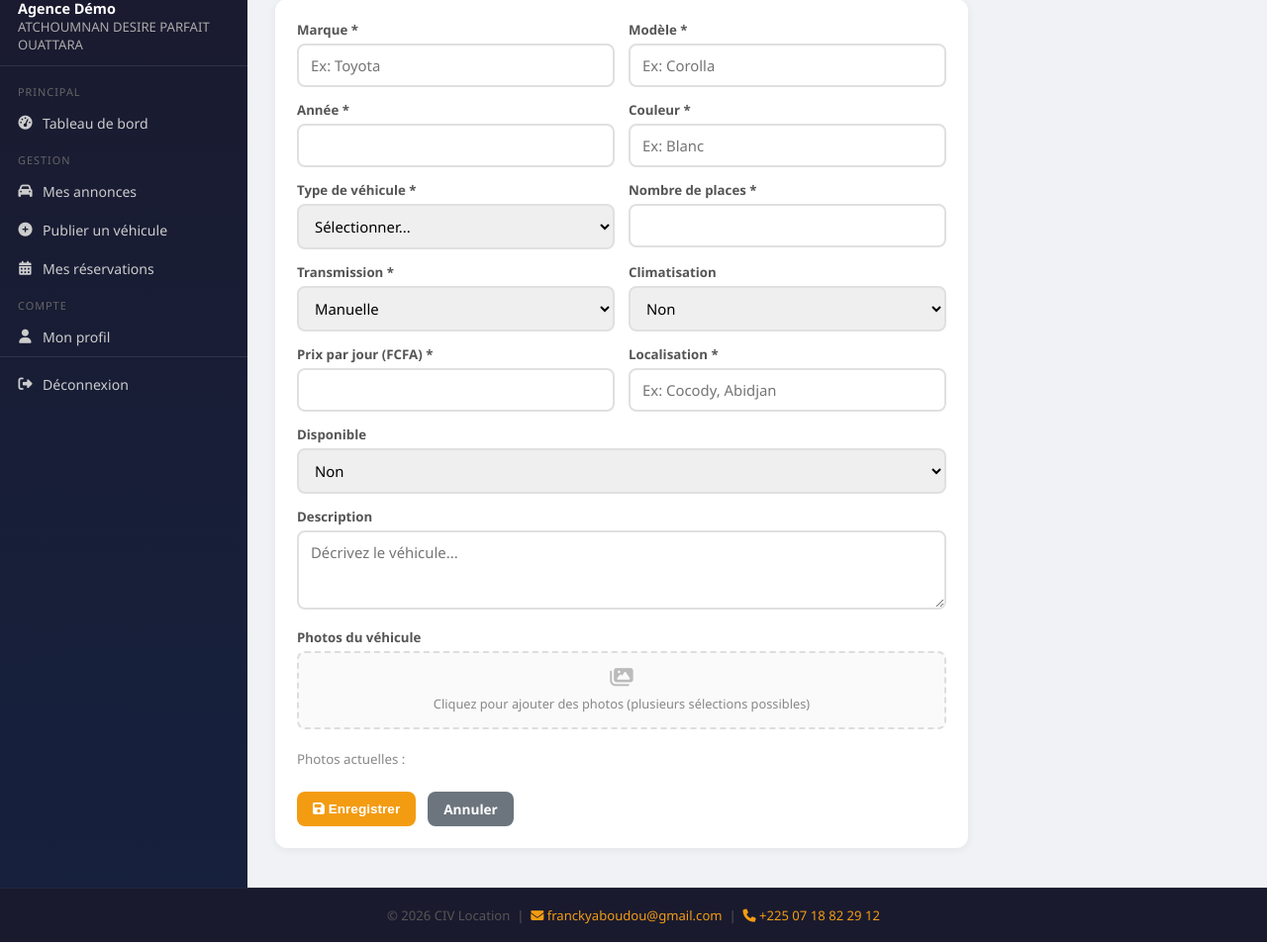
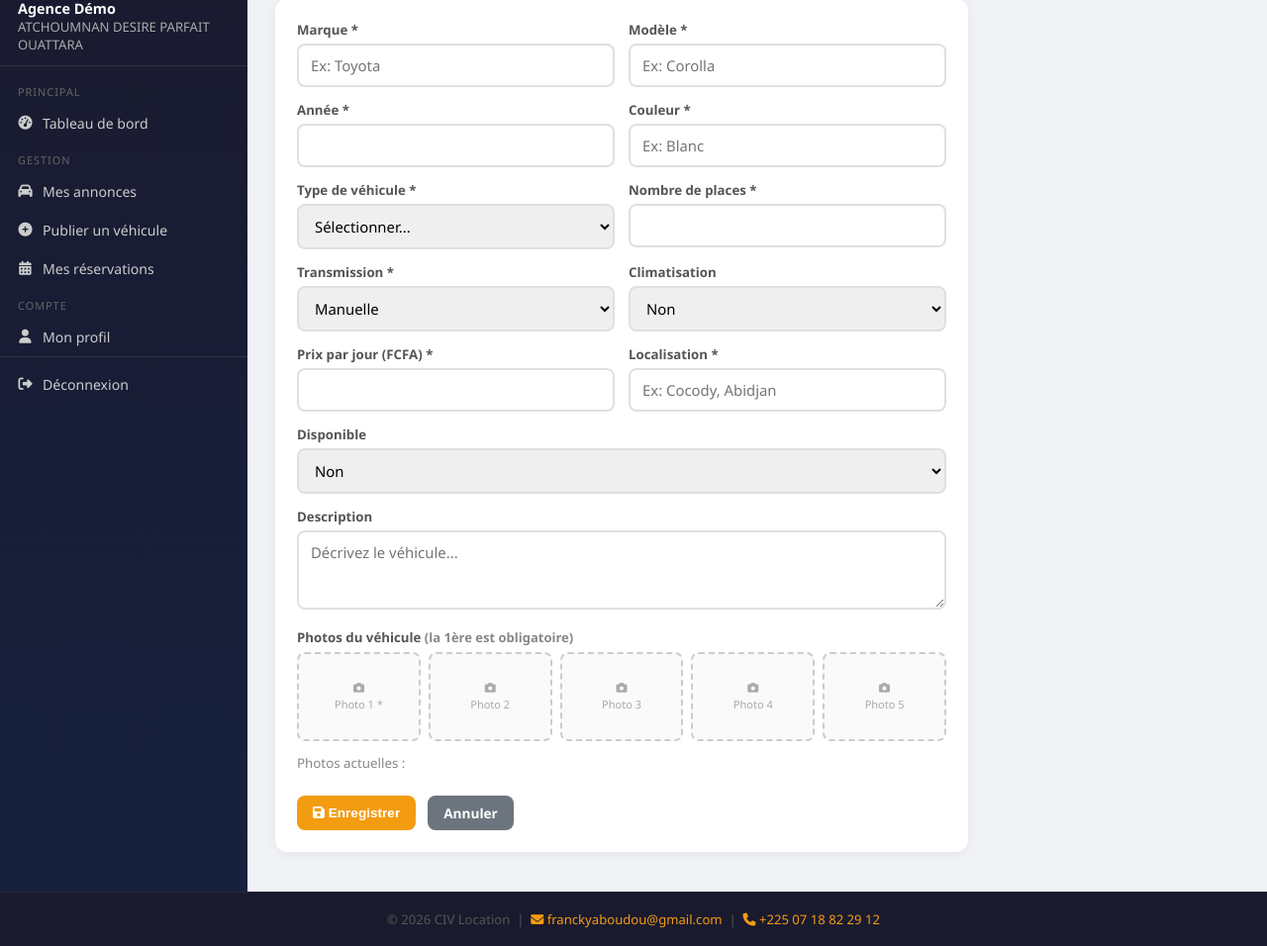
Before and after one commit to ouattaradesireparfait-ux/civ_location, a Django app: template partenaire/templates/partenaire/annonce_form.html in a window 1280 px wide. Shown: the part 86-1042 px from the top of the page at 99% size. Run offline with Django 4.2, Linux system fonts and the light colour scheme; the template is opened without the code that fills it: values that come from a table or form of the project are taken from there, others are empty; data comes from the database, SQL or seed files in the repository.

Commit message:
ajout de photos dans les annonces

```diff
--- a/partenaire/templates/partenaire/annonce_form.html
+++ b/partenaire/templates/partenaire/annonce_form.html
@@ -49,14 +49,34 @@
           </select>
         </div>
         <div class="form-groupe"><label>Description</label><textarea name="description" style="min-height:80px;resize:vertical" placeholder="Décrivez le véhicule...">{{ vehicule.description|default:'' }}</textarea></div>
+
+        <!-- Section 5 photos -->
         <div class="form-groupe">
-          <label>Photos du véhicule</label>
-          <div class="upload-zone" onclick="document.getElementById('photos').click()">
-            <i class="fas fa-images"></i>
-            <p>Cliquez pour ajouter des photos (plusieurs sélections possibles)</p>
-            <input type="file" id="photos" name="photos" accept="image/*" multiple onchange="previewPhotos(this)">
+          <label>Photos du véhicule <span style="color:#888;font-size:13px">(la 1ère est obligatoire)</span></label>
+          <div style="display:grid;grid-template-columns:repeat(5,1fr);gap:8px;margin-top:6px">
+
+            <!-- Photo 1 : requise -->
+            <div>
+              <div class="slot-photo" onclick="document.getElementById('photo_1').click()" id="slot_1">
+                <i class="fas fa-camera"></i>
+                <span>Photo 1 *</span>
+              </div>
+              <input type="file" id="photo_1" name="photo_1" accept="image/*" required onchange="previewSlot(this, 'slot_1')" style="display:none">
+            </div>
+
+            <!-- Photos 2 à 5 : optionnelles -->
+            {% for i in "2345" %}
+            <div>
+              <div class="slot-photo" onclick="document.getElementById('photo_{{ i }}').click()" id="slot_{{ i }}">
+                <i class="fas fa-camera"></i>
+                <span>Photo {{ i }}</span>
+              </div>
+              <input type="file" id="photo_{{ i }}" name="photo_{{ i }}" accept="image/*" onchange="previewSlot(this, 'slot_{{ i }}')" style="display:none">
+            </div>
+            {% endfor %}
+
           </div>
-          <div id="preview-container" style="display:flex;gap:8px;flex-wrap:wrap;margin-top:8px"></div>
+
           {% if vehicule %}
           <div style="margin-top:10px">
             <small style="color:#888">Photos actuelles :</small>
@@ -66,6 +86,7 @@
           </div>
           {% endif %}
         </div>
+
         <div style="display:flex;gap:12px;margin-top:18px">
           <button type="submit" class="btn btn-primary"><i class="fas fa-save"></i> Enregistrer</button>
           <a href="{% url 'partenaire_annonces' %}" class="btn btn-secondary">Annuler</a>
@@ -73,16 +94,79 @@
       </form>
     </div>
 {% endblock %}
+
 {% block extra_script %}
+<style>
+.slot-photo {
+  display: flex;
+  flex-direction: column;
+  align-items: center;
+  justify-content: center;
+  gap: 4px;
+  height: 90px;
+  border: 2px dashed #ccc;
+  border-radius: 8px;
+  cursor: pointer;
+  font-size: 11px;
+  color: #aaa;
+  background: #fafafa;
+  transition: border-color 0.2s, background 0.2s;
+  overflow: hidden;
+  position: relative;
+}
+.slot-photo:hover {
+  border-color: #f59e0b;
+  background: #fffbeb;
+  color: #f59e0b;
+}
+.slot-photo.has-image {
+  border-color: #22c55e;
+  border-style: solid;
+}
+.slot-photo img {
+  position: absolute;
+  inset: 0;
+  width: 100%;
+  height: 100%;
+  object-fit: cover;
+  border-radius: 6px;
+}
+.slot-photo .slot-overlay {
+  position: absolute;
+  inset: 0;
+  background: rgba(0,0,0,0.35);
+  display: flex;
+  align-items: center;
+  justify-content: center;
+  border-radius: 6px;
+  opacity: 0;
+  transition: opacity 0.2s;
+}
+.slot-photo:hover .slot-overlay {
+  opacity: 1;
+}
+.slot-overlay i { color: #fff; font-size: 18px; }
+</style>
 <script>
-function previewPhotos(input){
-  const container=document.getElementById('preview-container');
-  container.innerHTML='';
-  for(const f of input.files){
-    const r=new FileReader();
-    r.onload=e=>{const img=document.createElement('img');img.src=e.target.result;img.style.cssText='height:70px;width:100px;object-fit:cover;border-radius:6px;border:1px solid #ddd';container.appendChild(img)};
-    r.readAsDataURL(f);
-  }
+function previewSlot(input, slotId) {
+  const slot = document.getElementById(slotId);
+  if (!input.files || !input.files[0]) return;
+  const reader = new FileReader();
+  reader.onload = function(e) {
+    // Vider le slot
+    slot.innerHTML = '';
+    // Ajouter l'image
+    const img = document.createElement('img');
+    img.src = e.target.result;
+    slot.appendChild(img);
+    // Overlay pour changer
+    const overlay = document.createElement('div');
+    overlay.className = 'slot-overlay';
+    overlay.innerHTML = '<i class="fas fa-edit"></i>';
+    slot.appendChild(overlay);
+    slot.classList.add('has-image');
+  };
+  reader.readAsDataURL(input.files[0]);
 }
 </script>
 {% endblock %}
--- a/partenaire/views.py
+++ b/partenaire/views.py
@@ -94,10 +94,12 @@ def annonce_ajouter(request):
         localisation = request.POST.get('localisation', '').strip()
         disponible = request.POST.get('disponible', '1') == '1'
         description = request.POST.get('description', '').strip()
-        photos = request.FILES.getlist('photos')
+        photos = [request.FILES.get(f'photo_{i}') for i in range(1, 6) if request.FILES.get(f'photo_{i}')]
 
         if not all([marque, modele, annee, couleur, type_vehicule, nombre_places, prix_par_jour, localisation]):
             erreur = "Veuillez remplir tous les champs obligatoires."
+        elif not request.FILES.get('photo_1'):
+            erreur = "La première photo du véhicule est obligatoire."
         else:
             try:
                 v = Vehicule.objects.create(
@@ -141,7 +143,7 @@ def annonce_modifier(request, pk):
             v.nombre_places = int(request.POST.get('nombre_places', v.nombre_places))
             v.prix_par_jour = float(request.POST.get('prix_par_jour', v.prix_par_jour))
             v.statut_validation = 'en_attente'  # Repassera en validation
-            photos = request.FILES.getlist('photos')
+            photos = [request.FILES.get(f'photo_{i}') for i in range(1, 6) if request.FILES.get(f'photo_{i}')]
             v.save()
             if photos:
                 v.photos.all().delete()
```
